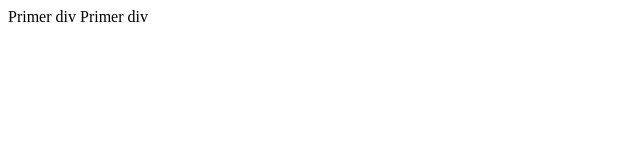
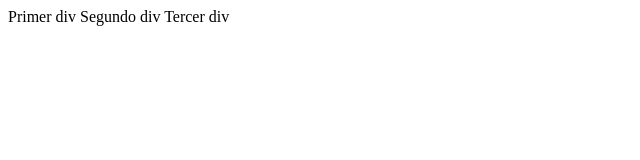
Before and after one commit to RobertMoralesO/clase_git_jueves_noche, a plain HTML site: page index.html in a window 1280 px wide. Shown: the whole page, without its empty margins (0-640 px from the left). Drawn offline with Linux system fonts and the light colour scheme.

Commit message:
Fifth commit

```diff
--- a/index.html
+++ b/index.html
@@ -8,6 +8,7 @@
 </head>
 <body>
     <di>Primer div</di>
-    <di>Primer div</di>
+    <di>Segundo div</di>
+    <di>Tercer div</di>
 </body>
 </html>
```
